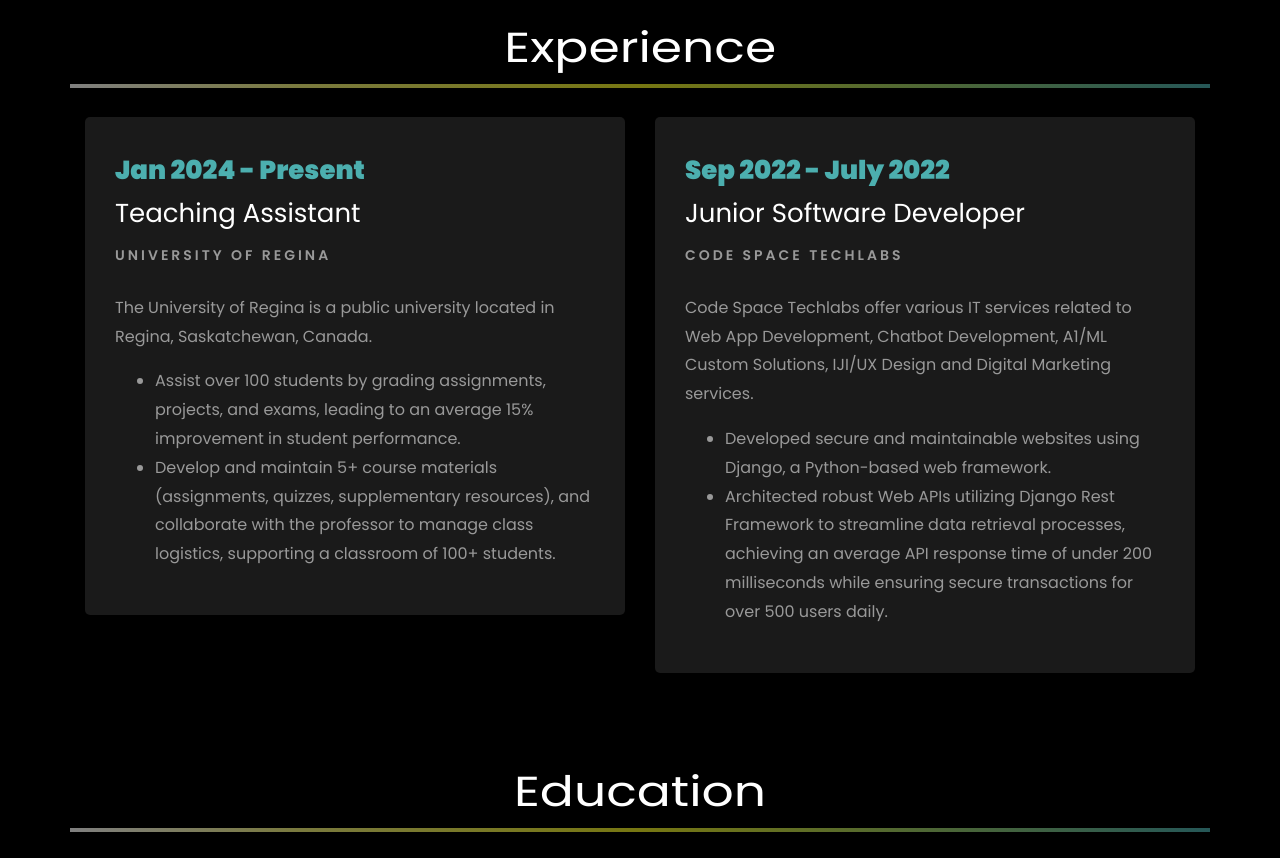
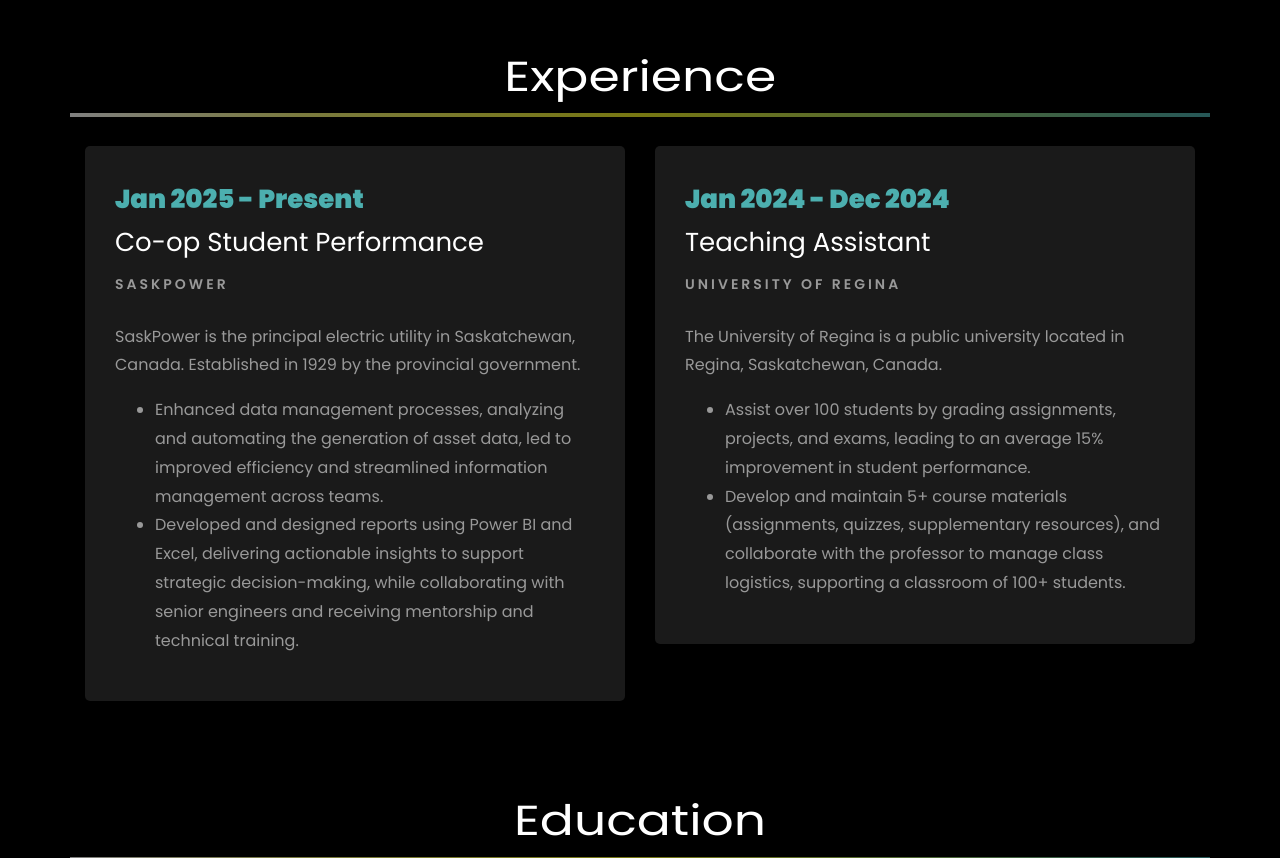
Before and after one commit to viral-prajapati/viral-prajapati.github.io, a plain HTML site: page index.html in a window 1280 px wide. Shown: the part 1790-2648 px from the top of the page. Drawn offline with Linux system fonts and the light colour scheme; files whose address does not match are found by name.

Commit message:
New commit

```diff
--- a/index.html
+++ b/index.html
@@ -271,7 +271,7 @@
 								<h1 class="big">About</h1>
 								<h2 class="mb-4">About Me</h2>
 
-								<p>My name is Viral Prajapati, and I hold a Bachelor's degree in Information Technology from Government Engineering College Gandhinagar with a CGPA of 8.65. I am passionate about AI, machine learning, and deep learning, and I have developed my skills as a software developer at Code Space Techlabs. Currently, I am pursuing a Master's degree in Computer Science with a specialization in Data Science at the University of Regina, where I also serve as a Teaching Assistant for the Programming and Problem-Solving course. Additionally, I work part-time as a Sales Associate at The Home Depot, gaining practical experience in customer service and teamwork.</p>
+								<p>My name is Viral Prajapati, and I hold a Bachelor's degree in Information Technology from Government Engineering College Gandhinagar with a CGPA of 8.65. I am passionate about AI, machine learning, and deep learning, and I have developed my skills as a software developer at Code Space Techlabs. Currently, I am pursuing a Master's degree in Computer Science with a specialization in Data Science at the University of Regina, where I also serve as a Teaching Assistant for the Programming and Problem-Solving course. Additionally, I work full-time as a Co-op Student Performance at Saskpower and part-time as a Sales Associate at The Home Depot, gaining practical experience related to my field and in customer services.</p>
 								<ul class="about-info mt-4 px-md-0 px-2">
 									<li class="d-flex"><span>Profile:</span> <span>Data Science &amp; Analytics</span></li>
 									<!-- <li class="d-flex"><span>Domain:</span> <span>Retail, Ecommerce, BFSI &amp; Digital Marketing</span></li> -->
@@ -323,7 +323,23 @@
 		<div class="row">
 				<div class="col-md-6">
 					<div class="resume-wrap ftco-animate">
-						<span class="date">Jan 2024 - Present</span>
+						<span class="date">Jan 2025 - Present</span>
+						<h2>Co-op Student Performance</h2>
+						<span class="position">SaskPower</span>
+						<p class="mt-4">SaskPower is the principal electric utility in Saskatchewan, Canada. Established in 1929 by the provincial government.
+							<ul>
+								<li>Enhanced data management processes, analyzing and automating the generation of asset data, led to improved efficiency and streamlined information management across teams.</li>
+								<li>Developed and designed reports using Power BI and Excel, delivering actionable insights to support strategic decision-making, while collaborating with senior engineers and receiving mentorship and technical training.</li>
+								<!-- <li>Collaborate with instructors to identify areas where students may be struggling and develop strategies to address these challenges effectively.</li> -->
+							</ul>
+						</p>
+					</div>
+
+				</div>
+
+				<div class="col-md-6">
+					<div class="resume-wrap ftco-animate">
+						<span class="date">Jan 2024 - Dec 2024</span>
 						<h2>Teaching Assistant</h2>
 						<span class="position">University of Regina</span>
 						<p class="mt-4">The University of Regina is a public university located in Regina, Saskatchewan, Canada.
@@ -337,7 +353,7 @@
 
 				</div>
 
-				<div class="col-md-6">
+				<!-- <div class="col-md-6">
 					<div class="resume-wrap ftco-animate">
 						<span class="date">Sep 2022 - July 2022</span>
 						<h2>Junior Software Developer</h2>
@@ -346,12 +362,12 @@
 							<ul>
 								<li>Developed secure and maintainable websites using Django, a Python-based web framework. </li>
 								<li>Architected robust Web APIs utilizing Django Rest Framework to streamline data retrieval processes, achieving an average API response time of under 200 milliseconds while ensuring secure transactions for over 500 users daily.</li>
-								<!-- <li>Performed migration and enhancements for merchandising dashboard, involved data integration and its feature improvement.</li> -->
+								<li>Performed migration and enhancements for merchandising dashboard, involved data integration and its feature improvement.</li>
 							</ul>
 						</p>
 					</div>
 
-				</div>
+				</div> -->
 			</div>
 
 		<br>
```
